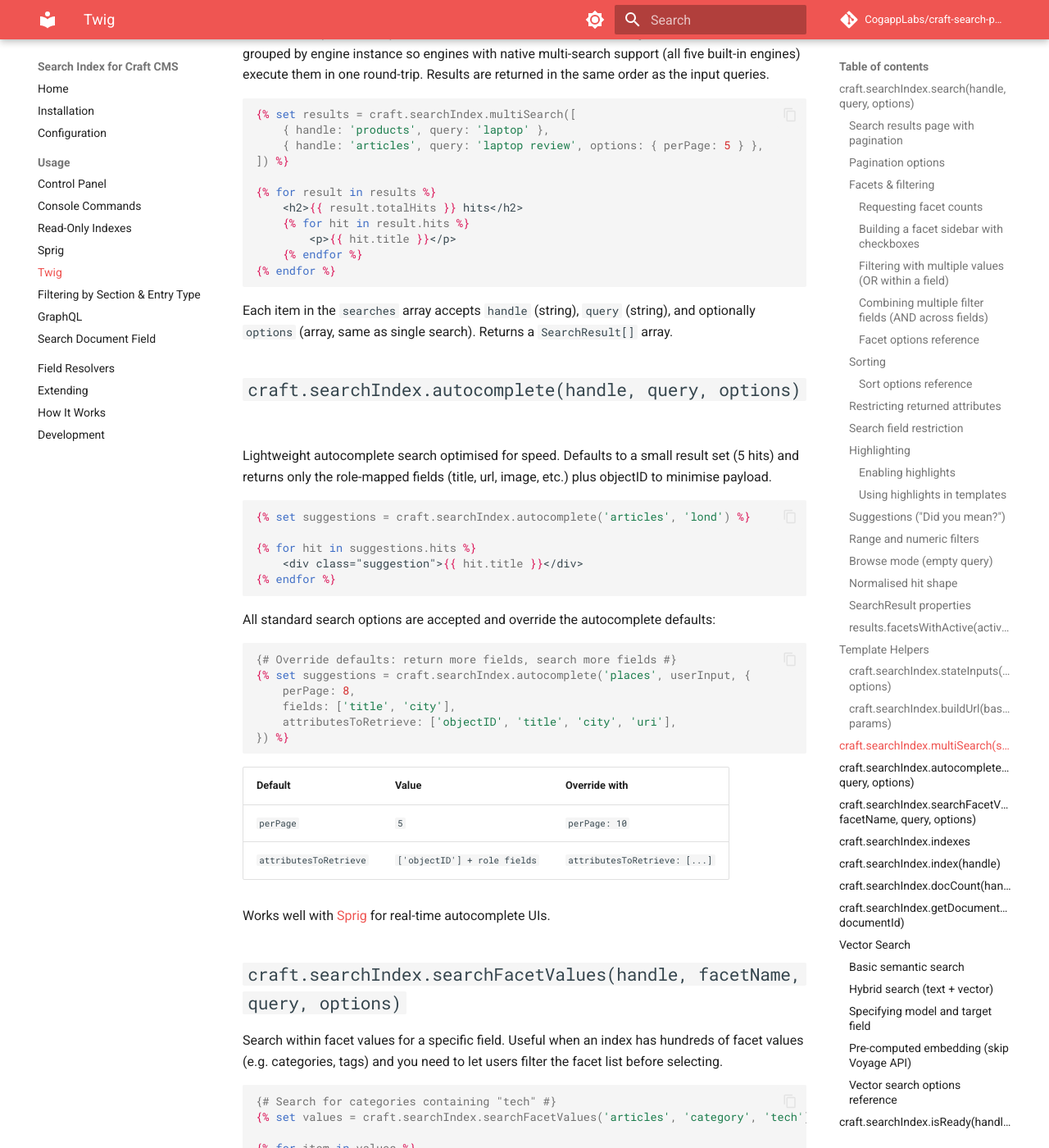
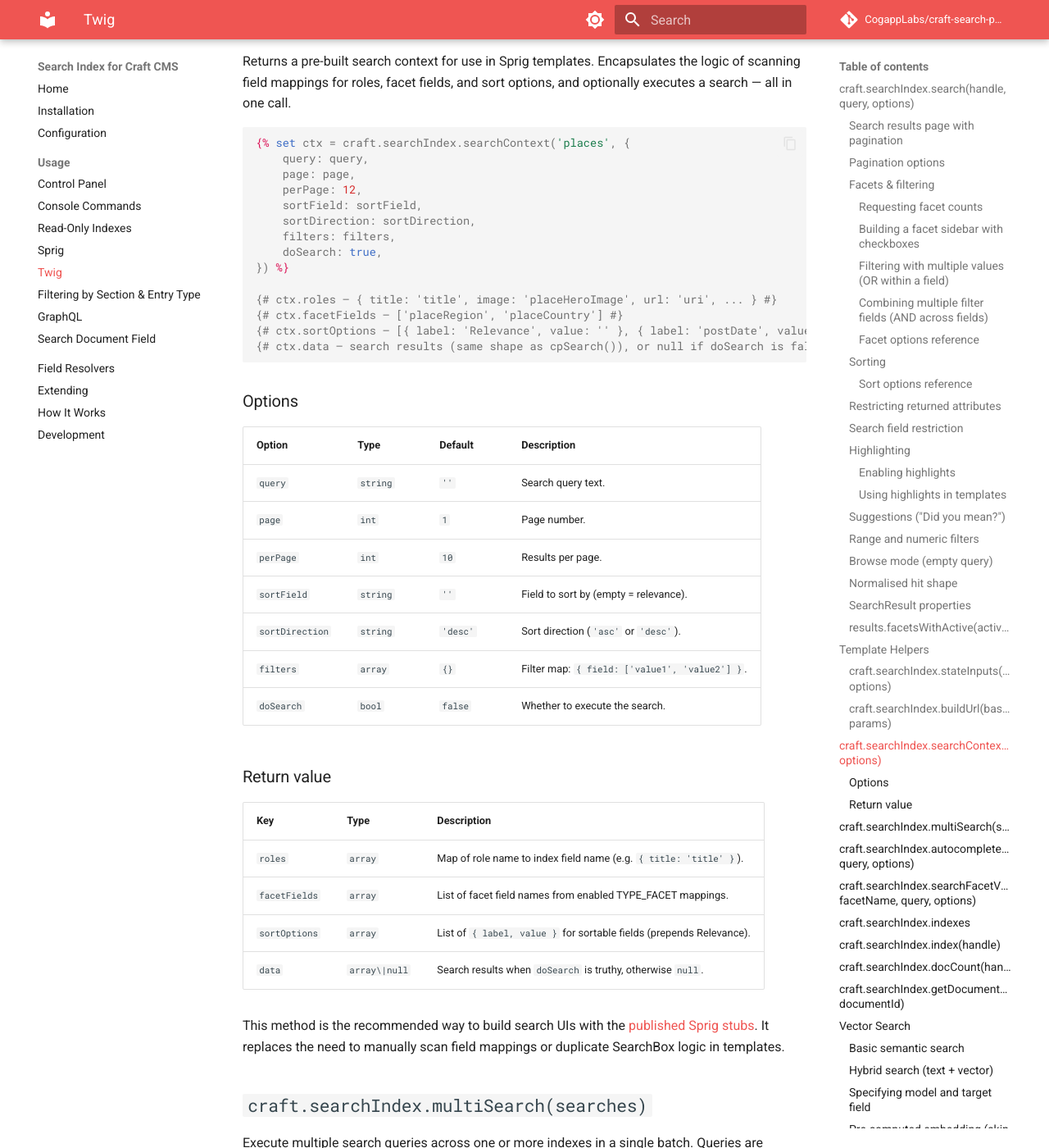
Before and after one commit to CogappLabs/craft-search-plugin, an MkDocs documentation site: the page built from docs/usage/twig.md, in a window 1280 px wide and 1400 px high, scrolled down 11703 px. Shown: the whole window at 82% size. Built offline with MkDocs 1.6.1 and Material for MkDocs 9.7.7, drawn with Linux system fonts in a browser that asks for light colours; comment, search, counter and statistics services are not loaded; some of the changed text lies outside the part shown.

Commit message:
Update docs: searchContext(), modular Sprig stubs, Algolia read-only
Add searchContext() API reference to Twig docs. Document the published
multi-file Sprig component structure, searchPagePath for URL history push,
pre-faceted search links, and URL param hydration. Add Algolia read-only
section to read-only-indexes.md with search key fallback details.

Co-Authored-By: Claude Opus 4.6 <noreply@anthropic.com>

````diff
--- a/docs/configuration.md
+++ b/docs/configuration.md
@@ -27,8 +27,8 @@ Settings are managed in the control panel at **Search Index > Settings** (or via
 | Setting               | Type     | Default | Description                |
 |-----------------------|----------|---------|----------------------------|
 | `algoliaAppId`        | `string` | `''`    | Algolia application ID.    |
-| `algoliaApiKey`       | `string` | `''`    | Algolia admin API key.     |
-| `algoliaSearchApiKey` | `string` | `''`    | Algolia search-only key.   |
+| `algoliaApiKey`       | `string` | `''`    | Algolia admin API key (required for synced indexes). |
+| `algoliaSearchApiKey` | `string` | `''`    | Algolia search-only key (sufficient for [read-only indexes](usage/read-only-indexes.md#algolia-read-only-indexes)). |
 
 ### OpenSearch
 
--- a/docs/usage/sprig.md
+++ b/docs/usage/sprig.md
@@ -56,7 +56,7 @@ These components share a common state contract:
 - `autoSearch`
 - `hideSubmit`
 
-### Publish starter templates
+### Published Starter Templates
 
 You can publish editable starter templates into your project:
 
@@ -64,13 +64,63 @@ You can publish editable starter templates into your project:
 php craft search-index/index/publish-sprig-templates
 ```
 
-This writes files to `templates/search-index/sprig` (use `--force=1` to overwrite existing files).
+This writes files to `templates/search-index/sprig/` (use `--force=1` to overwrite existing files).
 
-The published `search-page.twig` is a single joined-up starter page (unstyled), configured for:
+#### Published files
 
-- default results on first load (`doSearch: 1`)
-- debounced auto-search while typing (`autoSearch: 1`)
-- hidden submit button (`hideSubmit: 1`)
+| File | Purpose |
+|------|---------|
+| `components/search.twig` | Main layout component — calls `searchContext()`, includes partials, handles URL push |
+| `components/search-form.twig` | Query input, per-page, sort controls with auto-search trigger |
+| `components/search-results.twig` | Result cards with role-based field resolution (title, image, summary, url) |
+| `components/search-facets.twig` | Checkbox facet groups, one form per facet field |
+| `components/search-filters.twig` | Active filter pills with "clear all" button |
+| `components/search-pagination.twig` | Windowed page buttons with prev/next |
+| `search-page.twig` | Example page template showing how to include the component |
+| `README.md` | Usage guide and state variable reference |
+
+The published templates contain **real HTML markup** that you can edit, restyle, and rearrange. They use `craft.searchIndex.searchContext()` to get roles, facet fields, sort options, and search results in a single call.
+
+#### Customising
+
+Edit any component file to change markup, add CSS classes, or rearrange elements. The layout in `search.twig` includes the partials via `{% include %}` — rearrange or remove them as needed.
+
+#### Bookmarkable URLs with `searchPagePath`
+
+Set `searchPagePath` in your parent template to enable URL history push. After each Sprig interaction, the browser URL updates to reflect the current query, filters, page, and sort — making searches bookmarkable and shareable.
+
+```twig
+{# Parent template (e.g. search.twig) #}
+{% set state = {
+    indexHandle: 'places',
+    searchPagePath: '/search',
+    query: craft.app.request.getQueryParam('query') ?? '',
+    page: craft.app.request.getQueryParam('page') ?? 1,
+    filters: craft.app.request.getQueryParam('filters') ?? {},
+    doSearch: 1,
+    autoSearch: 1,
+    hideSubmit: 1,
+} %}
+
+{{ sprig('search-index/sprig/components/search', state) }}
+```
+
+This enables:
+
+- **URL push**: `sprig.pushUrl()` updates the URL bar on each Sprig request (e.g. `/search?query=london&filters[region][]=Highland&page=2`)
+- **URL hydration**: reading query params in the parent template pre-populates the initial state
+- **Pre-faceted links**: other pages can link to `/search?filters[region][]=Highland` to arrive with filters already applied
+
+#### Pre-faceted search links
+
+Link to the search page with pre-applied filters from other templates:
+
+```twig
+{# On a detail page, link a region badge to a filtered search #}
+<a href="/search?filters[placeRegion][]={{ region.title|url_encode }}">
+    {{ region.title }}
+</a>
+```
 
 ### Dev demo route (optional reference)
 
--- a/docs/usage/twig.md
+++ b/docs/usage/twig.md
@@ -501,6 +501,50 @@ Build a URL from a base path and query-parameter array. Useful for pagination li
 | `basePath` | `string` | The base URL path (e.g. `/search`).                             |
 | `params`   | `array`  | Query parameters. Arrays become `key[]=value` pairs.            |
 
+## `craft.searchIndex.searchContext(indexHandle, options)`
+
+Returns a pre-built search context for use in Sprig templates. Encapsulates the logic of scanning field mappings for roles, facet fields, and sort options, and optionally executes a search — all in one call.
+
+```twig
+{% set ctx = craft.searchIndex.searchContext('places', {
+    query: query,
+    page: page,
+    perPage: 12,
+    sortField: sortField,
+    sortDirection: sortDirection,
+    filters: filters,
+    doSearch: true,
+}) %}
+
+{# ctx.roles — { title: 'title', image: 'placeHeroImage', url: 'uri', ... } #}
+{# ctx.facetFields — ['placeRegion', 'placeCountry'] #}
+{# ctx.sortOptions — [{ label: 'Relevance', value: '' }, { label: 'postDate', value: 'postDate' }] #}
+{# ctx.data — search results (same shape as cpSearch()), or null if doSearch is falsy #}
+```
+
+### Options
+
+| Option           | Type     | Default | Description                                      |
+|------------------|----------|---------|--------------------------------------------------|
+| `query`          | `string` | `''`    | Search query text.                               |
+| `page`           | `int`    | `1`     | Page number.                                     |
+| `perPage`        | `int`    | `10`    | Results per page.                                |
+| `sortField`      | `string` | `''`    | Field to sort by (empty = relevance).            |
+| `sortDirection`  | `string` | `'desc'`| Sort direction (`'asc'` or `'desc'`).            |
+| `filters`        | `array`  | `{}`    | Filter map: `{ field: ['value1', 'value2'] }`.   |
+| `doSearch`       | `bool`   | `false` | Whether to execute the search.                   |
+
+### Return value
+
+| Key            | Type     | Description                                                      |
+|----------------|----------|------------------------------------------------------------------|
+| `roles`        | `array`  | Map of role name to index field name (e.g. `{ title: 'title' }`). |
+| `facetFields`  | `array`  | List of facet field names from enabled TYPE_FACET mappings.      |
+| `sortOptions`  | `array`  | List of `{ label, value }` for sortable fields (prepends Relevance). |
+| `data`         | `array\|null` | Search results when `doSearch` is truthy, otherwise `null`.  |
+
+This method is the recommended way to build search UIs with the [published Sprig stubs](sprig.md#published-starter-templates). It replaces the need to manually scan field mappings or duplicate SearchBox logic in templates.
+
 ## `craft.searchIndex.multiSearch(searches)`
 
 Execute multiple search queries across one or more indexes in a single batch. Queries are grouped by engine instance so engines with native multi-search support (all five built-in engines) execute them in one round-trip. Results are returned in the same order as the input queries.
````
Also changed, not shown: docs/usage/read-only-indexes.md (+13 -0 lines).
